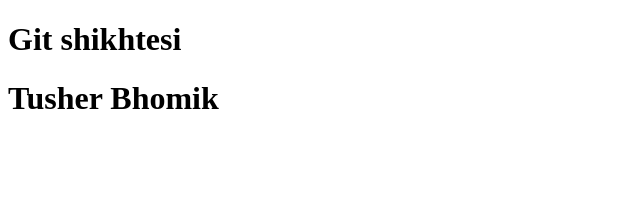
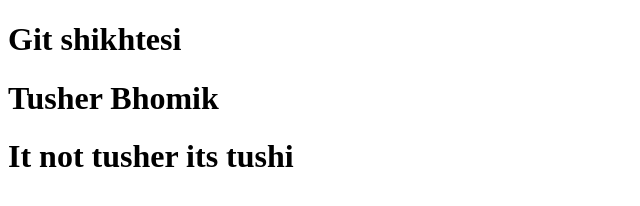
Before and after one commit to Tusher-Bhomik/my-first-website, a plain HTML site: page index.html in a window 1280 px wide. Shown: the whole page, without its empty margins (0-640 px from the left). Drawn offline with Linux system fonts and the light colour scheme.

Commit message:
Update index.html

```diff
--- a/index.html
+++ b/index.html
@@ -8,5 +8,6 @@
 <body>
     <h1>Git shikhtesi</h1>
     <h1>Tusher Bhomik</h1>
+    <h1> It not tusher its tushi</h1>
 </body>
 </html>
```
